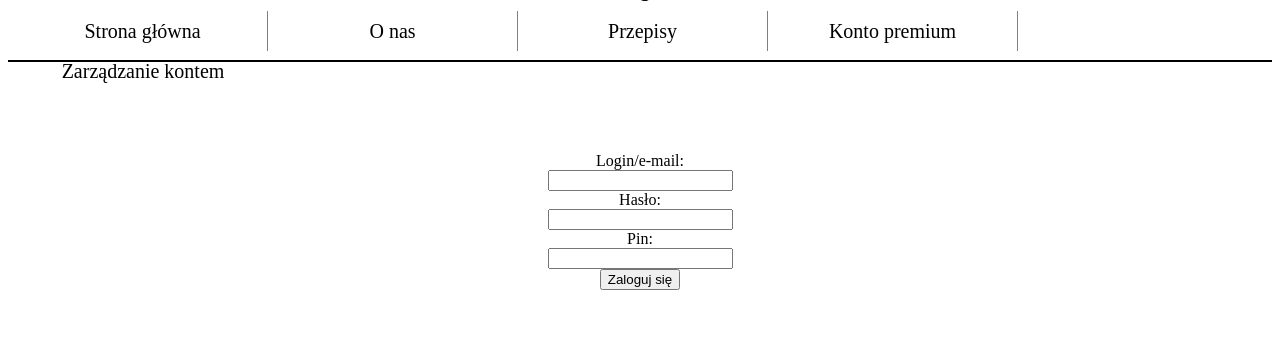
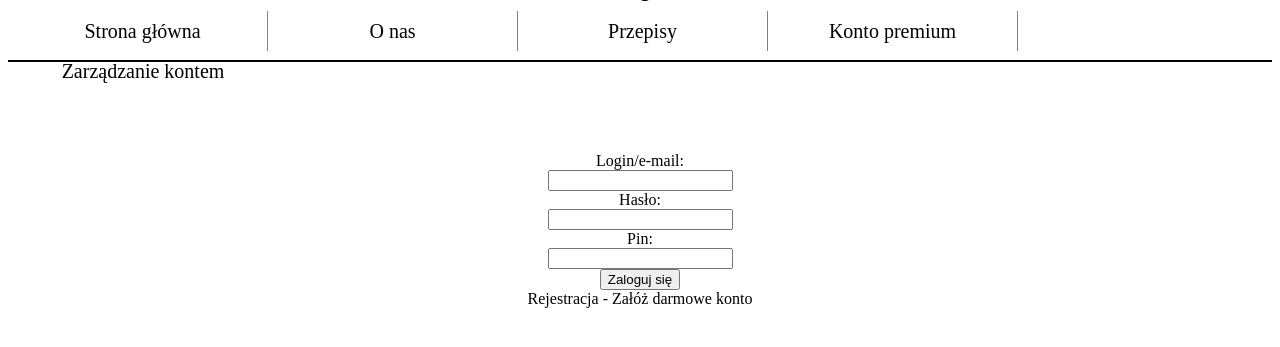
Before and after one commit to medi98r/CoPijemy, a PHP site: page /account.php in a window 1280 px wide. Shown: the part 307-654 px from the top of the page. Run offline with PHP 8.4, Linux system fonts and the light colour scheme.

Commit message:
Update account.php
Dodano link do rejestracji

```diff
--- a/account.php
+++ b/account.php
@@ -32,7 +32,8 @@
 		Pin:<br/><input type="password" name="pin"/> <br/>
 		<input type="submit" value="Zaloguj się"/>
 		</form>
-
+	  <a href="rejestracja.php">Rejestracja - Załóż darmowe konto</a>
+		<br/><br/>
 	  </div>
     </div>
   </div>
```
